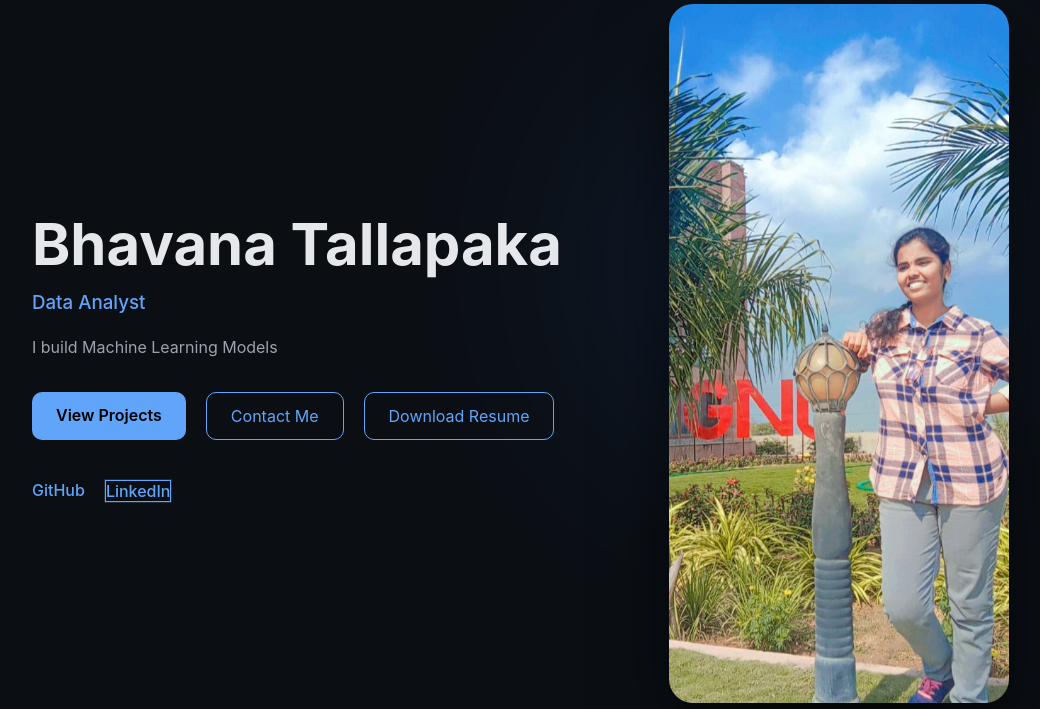
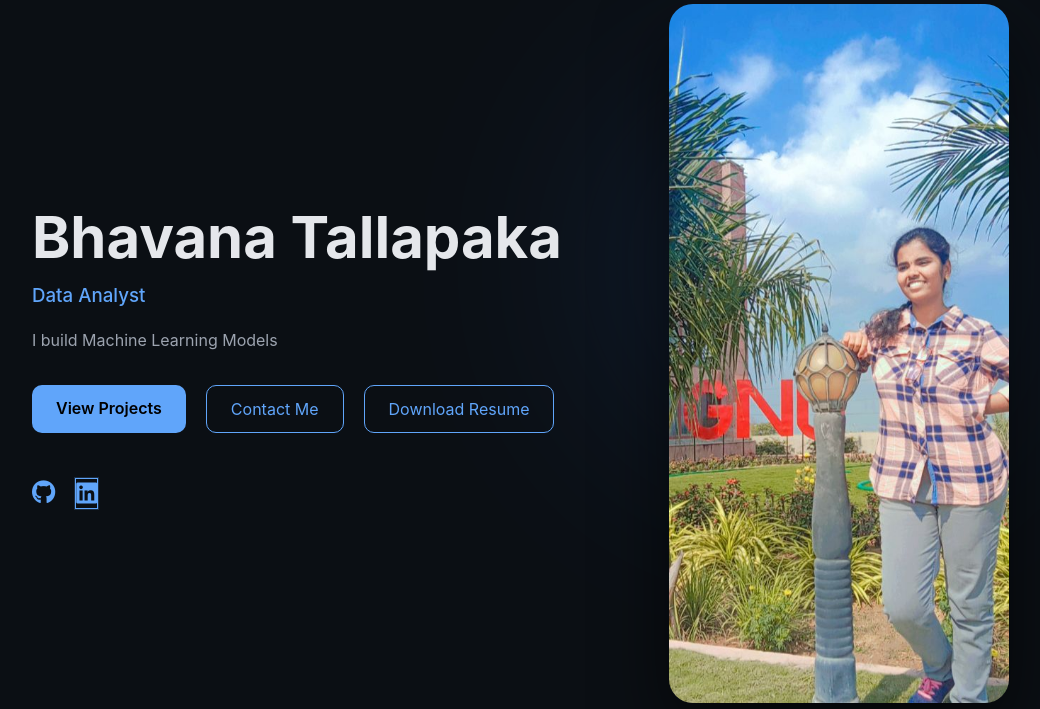
Before and after one commit to BhavanaTallapaka/bhavana-portfolio, a FastAPI app: template app/templates/index.html in a window 1280 px wide. Shown: the part 178-887 px from the top of the page, without its empty margins (53-1093 px from the left). Run offline with FastAPI, Linux system fonts and the light colour scheme; the template is opened without the code that fills it, so the values that code supplies are empty.

Commit message:
fixed icons

```diff
--- a/app/static/css/style.css
+++ b/app/static/css/style.css
@@ -497,3 +497,20 @@ transition:transform .3s ease, box-shadow .3s ease;
 transform:translateY(-10px);
 box-shadow:0 30px 70px rgba(0,0,0,.6);
 }
+
+.hero-social{
+margin-top:25px;
+display:flex;
+gap:20px;
+}
+
+.hero-social a{
+font-size:24px;
+color:var(--accent);
+transition:.2s;
+}
+
+.hero-social a:hover{
+transform:translateY(-3px);
+color:white;
+}
--- a/app/templates/base.html
+++ b/app/templates/base.html
@@ -5,6 +5,7 @@
     <meta name="viewport" content="width=device-width, initial-scale=1.0">
     <title>Bhavana Portfolio</title>
     <link rel="stylesheet" href="/static/css/style.css">
+    <link rel="stylesheet" href="https://cdnjs.cloudflare.com/ajax/libs/font-awesome/6.5.0/css/all.min.css">
 </head>
 <script src="/static/scroll.js"></script>
 <body>
--- a/app/templates/index.html
+++ b/app/templates/index.html
@@ -26,12 +26,14 @@ Download Resume
 <div class="hero-social">
 
 <a href="https://github.com/BhavanaTallapaka" target="_blank">
-GitHub
+<i class="fab fa-github"></i>
 </a>
 
 <a href="https://linkedin.com/in/bhavana-tallapaka" target="_blank">
-LinkedIn
+<i class="fab fa-linkedin"></i>
 </a>
+
+</div>
 
 </div>
 
```
